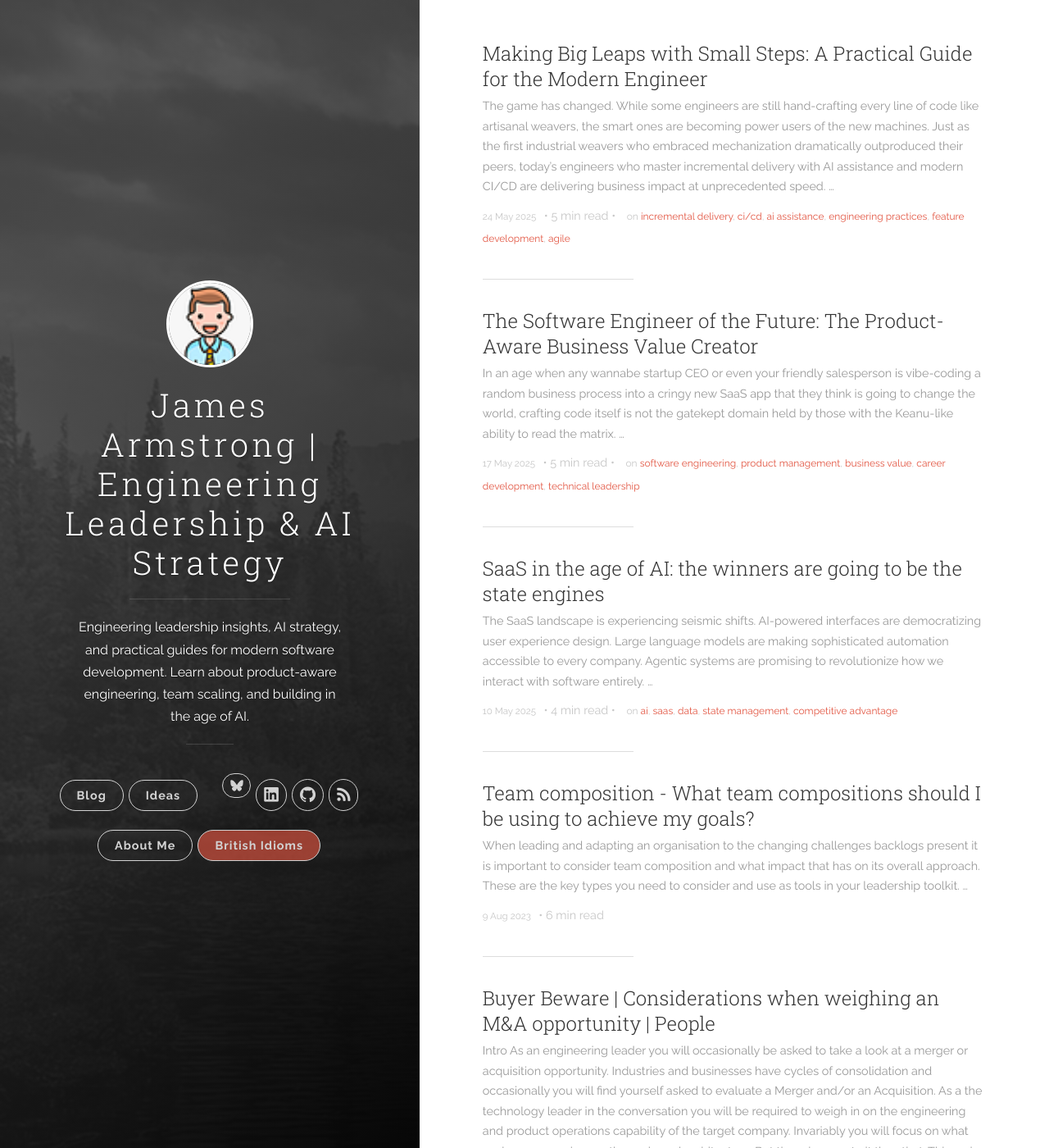
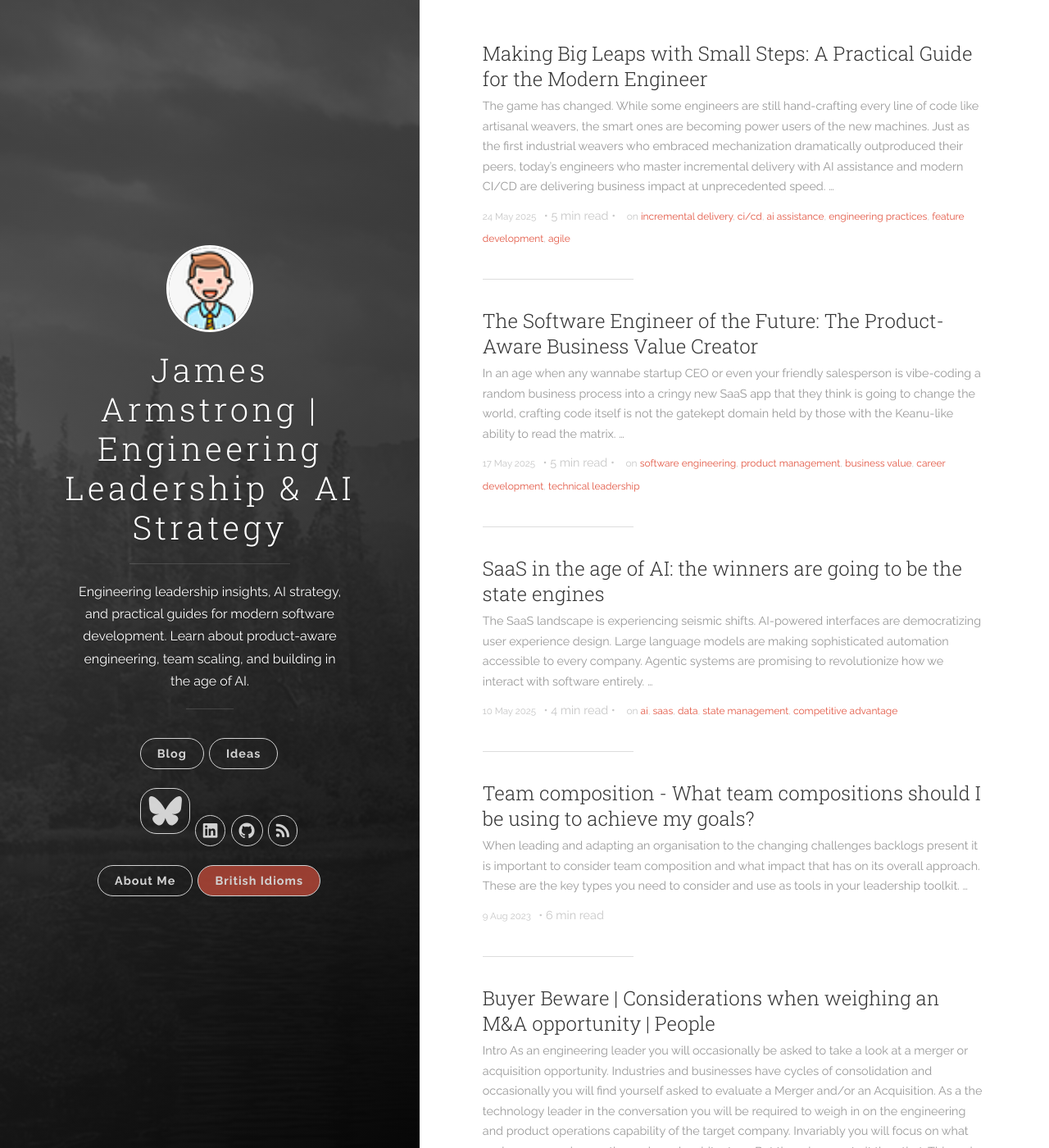
Before and after one commit to nomadicj/nomadicj.github.io, a Jekyll site: the page built from index.html, in a window 1280 px wide and 1400 px high. Shown: the whole window at 82% size. Built offline with Jekyll 4.4.1, drawn with Linux system fonts in a browser that asks for light colours; the list of posts is cut into pages by our own code.

Commit message:
Fix Bluesky icon alignment to match other social icons

```diff
--- a/css/main.scss
+++ b/css/main.scss
@@ -210,10 +210,10 @@
 
 /* Bluesky SVG Icon Alignment */
 .icon-social-bluesky {
-  display: inline-block;
-  vertical-align: middle;
-  width: 16px;
-  height: 16px;
+  display: block;
+  width: 1.7em;
+  height: 1.7em;
+  vertical-align: baseline;
 }
 
 /* Ideas Feed Styling */
```
